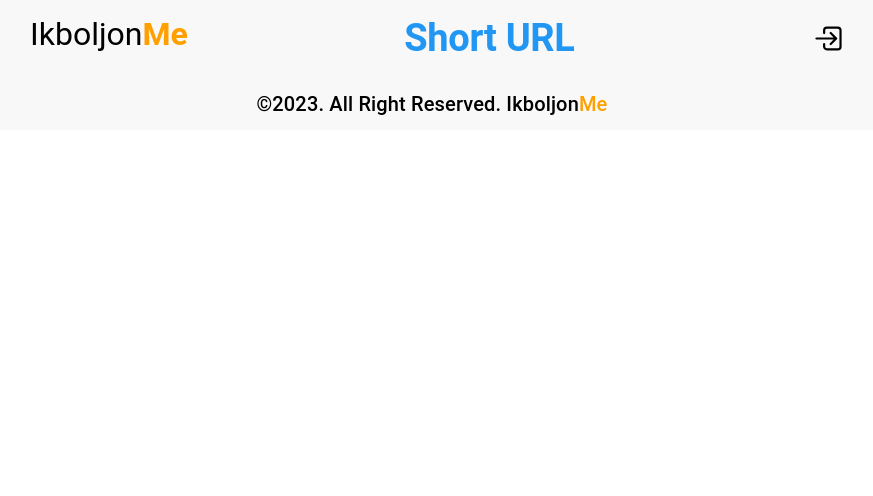
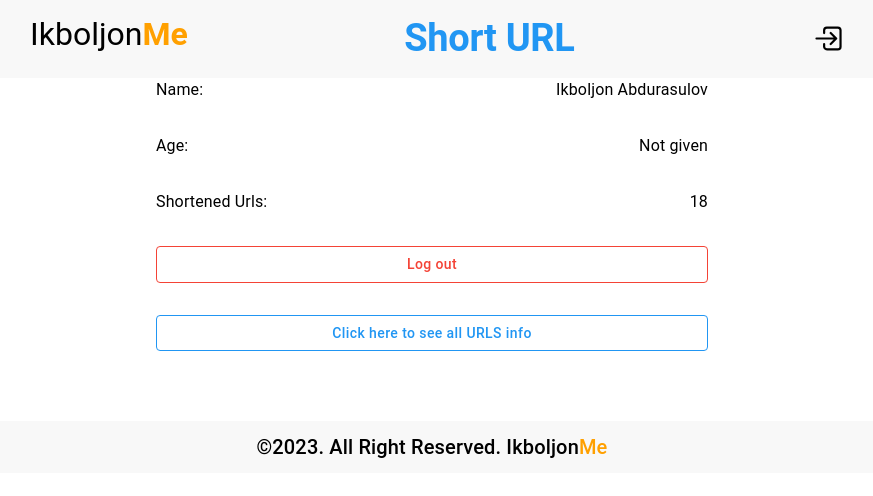
Before and after one commit to IkboljonMe/short-url, a React (Vite) app in the folder client/: page /profile in a window 1280 px wide. Shown: the top 496 px of the page, without its empty margins (208-1081 px from the left). Built offline with nearby package versions, Linux system fonts and the light colour scheme.

Commit message:
portfolio ui fixed

```diff
--- a/client/redux/reducers/user.ts
+++ b/client/redux/reducers/user.ts
@@ -31,6 +31,7 @@ const userReducer = (state = initialState, action: UserAction) => {
       };
     case userActions.SET_USER_URL:
       return {
+        ...state,
         urls: action.payload.urls,
       };
     case userActions.CLEAR_AUTH_USER:
--- a/client/src/components/Navbar.tsx
+++ b/client/src/components/Navbar.tsx
@@ -1,26 +1,20 @@
 import { Container, Stack, Typography, Box, Theme } from "@mui/material";
 import { blue, amber } from "@mui/material/colors";
-import { useDispatch, useSelector } from "react-redux";
+import { useSelector } from "react-redux";
 import { RootState } from "../../redux/store";
-import { setUserUrls } from "../../redux/reducers/user";
 import { useNavigate } from "react-router-dom";
 import { IoLogInOutline } from "react-icons/io5";
 import { FaUserTie } from "react-icons/fa";
 import { useMediaQuery } from "@mui/material";
 import { responsiveFontSizes } from "@mui/material/styles";
-import axios from "axios";
 import themes from "../theme";
 const Navbar = () => {
   const theme = responsiveFontSizes(themes);
   const auth = useSelector((state: RootState) => state.user.token);
-  const userId = useSelector((state: RootState) => state.user.userId);
-  const dispatch = useDispatch();
   const navigate = useNavigate();
   const isSmallScreen = useMediaQuery((theme: Theme) => theme.breakpoints.down("sm"));
   const iconSize = isSmallScreen ? 24 : 35;
   const handleProfile: () => void = async () => {
-    const { data } = await axios.post(`${import.meta.env.VITE_BASE}/profile`, { userId });
-    dispatch(setUserUrls(data));
     navigate("/profile");
   };
   return (
--- a/client/src/components/Profile.tsx
+++ b/client/src/components/Profile.tsx
@@ -1,56 +1,88 @@
-import { Typography, Container, Stack, Box, Button, Card } from "@mui/material";
-import { red } from "@mui/material/colors";
+import { Typography, Container, Stack, Box, Button, Card, Snackbar, Alert } from "@mui/material";
+import { red, blue } from "@mui/material/colors";
 import Navbar from "./Navbar";
 import Footer from "./Footer";
-import { useSelector } from "react-redux";
 import { RootState } from "../../redux/store";
+import React, { useState } from "react";
+import { RiFileCopy2Line } from "react-icons/ri";
+import { useDispatch, useSelector } from "react-redux";
+import { setUserUrls } from "../../redux/reducers/user";
+import axios from "axios";
+import { urlData } from "../types/url";
+import { AiOutlineCaretDown, AiOutlineCaretUp } from "react-icons/ai";
 
-const Profile = () => {
-  const urls = useSelector((state: RootState) => state.user.urls);
-  console.log("Profile", urls);
+interface UrlCardProps {
+  url: urlData;
+  index: number;
+  setCopyMessage: (message: string) => void;
+  handleOpenSnackbar: (event?: React.SyntheticEvent | Event, reason?: string) => void;
+}
+
+const UrlCard: React.FC<UrlCardProps> = ({ url, index, setCopyMessage, handleOpenSnackbar }) => {
+  const [isCollapsed, setIsCollapsed] = useState(true);
   const convertDate = (date: number) => {
     const converted = new Date(Number(date));
     return converted.toLocaleString();
   };
   return (
-    <>
-      <Navbar></Navbar>
-      <Box
-        component="div"
-        sx={{
-          paddingTop: "70px",
-          width: "100%",
-          height: "120%",
-          backgroundColor: "#fff",
-        }}
-      >
-        <Container maxWidth="sm">
-          <Stack
-            spacing={10}
-            sx={{ display: "flex", alignContent: "center", textAlign: "center", justifyContent: "center", alignItems: "center" }}
-            direction="column"
-          >
-            {urls &&
-              urls.map((url, index) => (
     <Box key={index}>
       <Stack direction="column" maxWidth="sm">
-                    <Card sx={{ padding: "10px 20px 10px 20px", background: "f8f8f8" }}>
-                      <Typography variant="h6">Click here to see all info</Typography>
+        <Typography
+          onClick={() => {
+            setIsCollapsed(!isCollapsed);
+          }}
+          variant="h6"
+        >
+          <Container>
+            {isCollapsed ? " Click here to see all info" : "Click here to collapse"}
+            {isCollapsed ? <AiOutlineCaretDown /> : <AiOutlineCaretUp />}
+          </Container>
+        </Typography>{" "}
+        {isCollapsed && (
           <Box component="div" sx={{ p: 1, border: "1px dashed grey" }}>
             <Typography textAlign="center" variant="h6" maxWidth="sm">
               {url.origUrl.slice(0, 50)}...
             </Typography>
-                        <Stack
-                          direction="row"
+          </Box>
+        )}
+        {!isCollapsed && (
+          <Card sx={{ padding: "10px 20px 10px 20px", background: "f8f8f8" }}>
+            <Box component="div" sx={{ p: 1, border: "1px dashed grey" }}>
+              <Stack direction="column">
+                <Typography textAlign="center" variant="h6" maxWidth="sm">
+                  {url.origUrl.slice(0, 50)}...
+                </Typography>
+                <Typography
+                  textAlign="center"
+                  variant="h6"
+                  maxWidth="sm"
                   sx={{
-                            justifyContent: "space-around",
+                    color: blue[500],
+                    cursor: "pointer",
+                  }}
+                  onClick={() => {
+                    navigator.clipboard.writeText(url.origUrl);
+                    setCopyMessage("Original url copied!");
+                    handleOpenSnackbar();
                   }}
                 >
-                          <Typography textAlign="center" variant="h6" maxWidth="sm">
-                            Copy orginal full link
+                  <RiFileCopy2Line /> Copy orginal full link
                 </Typography>
-                          <Typography textAlign="center" variant="h6" maxWidth="sm">
-                            Copy shortened link
+                <Typography
+                  textAlign="center"
+                  variant="h6"
+                  maxWidth="sm"
+                  sx={{
+                    color: blue[500],
+                    cursor: "pointer",
+                  }}
+                  onClick={() => {
+                    navigator.clipboard.writeText(url.shortUrl);
+                    setCopyMessage("Shortened url copied!");
+                    handleOpenSnackbar();
+                  }}
+                >
+                  <RiFileCopy2Line /> Copy shortened link
                 </Typography>
               </Stack>
             </Box>
@@ -90,8 +122,138 @@ const Profile = () => {
               Delete
             </Button>
           </Card>
+        )}
       </Stack>
     </Box>
+  );
+};
+const Profile = () => {
+  const [open, setOpen] = useState(false);
+  const [copyMessage, setCopyMessage] = useState("Link copied to clipboar");
+  const userId = useSelector((state: RootState) => state.user.userId);
+  const dispatch = useDispatch();
+
+  const fetchData = async () => {
+    const { data } = await axios.post(`${import.meta.env.VITE_BASE}/profile`, { userId });
+    dispatch(setUserUrls(data));
+  };
+
+  const handleOpenSnackbar = () => {
+    setOpen(true);
+  };
+
+  const handleCloseSnackbar = (event: React.SyntheticEvent | Event, reason?: string) => {
+    event.preventDefault();
+    setOpen(false);
+    if (reason === "clickaway") {
+      return;
+    }
+  };
+  const urls = useSelector((state: RootState) => state.user.urls);
+  console.log("Profile", urls);
+
+  return (
+    <>
+      <Navbar></Navbar>
+      <Box
+        component="div"
+        sx={{
+          paddingTop: "70px",
+          width: "100%",
+          height: "120%",
+          backgroundColor: "#fff",
+        }}
+      >
+        <Container maxWidth="sm">
+          <Stack spacing={4} direction="column">
+            <Stack
+              direction="row"
+              sx={{
+                display: "flex",
+                justifyContent: "space-between",
+              }}
+            >
+              <Typography>Name: </Typography>
+              <Typography>Ikboljon Abdurasulov</Typography>
+            </Stack>
+            <Stack
+              direction="row"
+              sx={{
+                display: "flex",
+                justifyContent: "space-between",
+              }}
+            >
+              <Typography>Age: </Typography>
+              <Typography>Not given</Typography>
+            </Stack>
+            <Stack
+              direction="row"
+              sx={{
+                display: "flex",
+                justifyContent: "space-between",
+              }}
+            >
+              <Typography>Shortened Urls: </Typography>
+              <Typography>18</Typography>
+            </Stack>
+            <Button
+              variant="outlined"
+              sx={{
+                color: red[500],
+                textTransform: "none",
+                borderColor: red[500],
+                "&:hover": {
+                  color: "white",
+                  borderColor: red[500],
+                  background: red[500],
+                },
+              }}
+            >
+              Log out
+            </Button>
+            <Button
+              variant="outlined"
+              sx={{
+                color: blue[500],
+                textTransform: "none",
+                borderColor: blue[500],
+                "&:hover": {
+                  color: "white",
+                  borderColor: blue[500],
+                  background: blue[500],
+                },
+              }}
+              onClick={fetchData}
+            >
+              Click here to see all URLS info{" "}
+            </Button>
+          </Stack>
+        </Container>
+      </Box>
+
+      <Box
+        component="div"
+        sx={{
+          paddingTop: "70px",
+          width: "100%",
+          height: "120%",
+          backgroundColor: "#fff",
+        }}
+      >
+        <Container maxWidth="sm">
+          <Snackbar open={open} autoHideDuration={3000} onClose={handleCloseSnackbar} message="Note archived">
+            <Alert onClose={handleCloseSnackbar} severity="success" sx={{ width: "100%" }}>
+              {copyMessage}
+            </Alert>
+          </Snackbar>
+          <Stack
+            spacing={6}
+            sx={{ display: "flex", alignContent: "center", textAlign: "center", justifyContent: "center", alignItems: "center" }}
+            direction="column"
+          >
+            {urls &&
+              urls.map((url, index) => (
+                <UrlCard url={url} index={index} setCopyMessage={setCopyMessage} handleOpenSnackbar={handleOpenSnackbar} />
               ))}
           </Stack>
         </Container>
--- a/client/src/components/UrlShortener.tsx
+++ b/client/src/components/UrlShortener.tsx
@@ -74,6 +74,7 @@ const UrlShortener = () => {
                   startIcon={<MdOutlineCopyAll />}
                   sx={{
                     textTransform: "none",
+                    fontSize: theme.breakpoints.down("sm") ? "8px" : "20px",
                   }}
                   onClick={() => {
                     navigator.clipboard.writeText(data.shortUrl);
```
Lines whose indentation alone changed are shown as unchanged.
